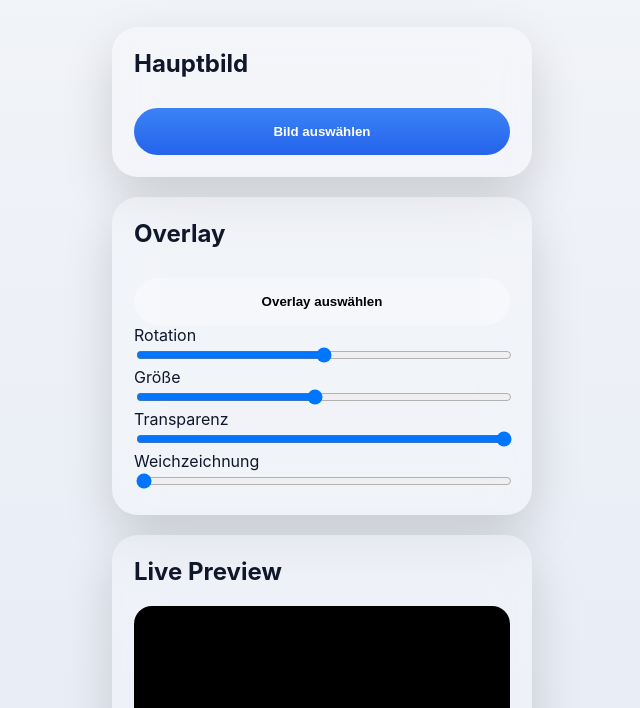
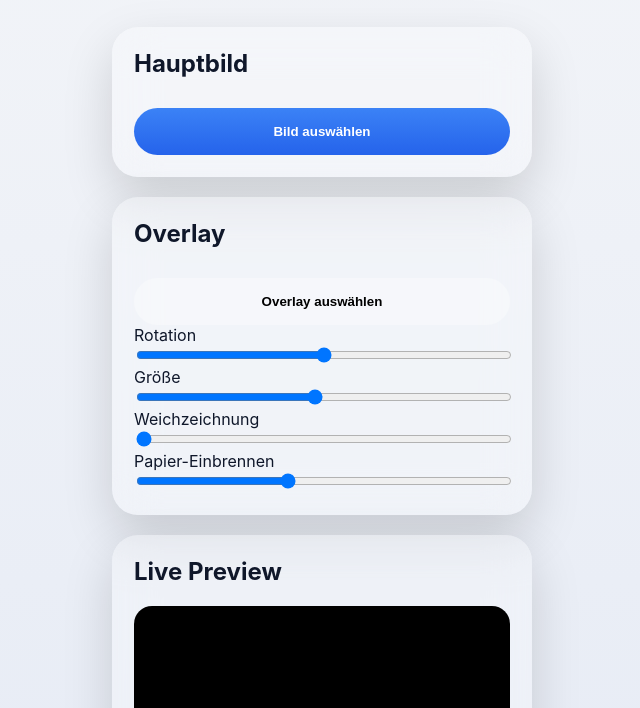
Before and after one commit to ttsshopbot/zettelbot-backend, a website: page index.html in a window 1280 px wide. Shown: the part 92-800 px from the top of the page, without its empty margins (318-958 px from the left). Drawn offline with Linux system fonts and the light colour scheme.

Commit message:
Update index.html

```diff
--- a/index.html
+++ b/index.html
@@ -37,26 +37,11 @@
     <label>Größe</label>
     <input type="range" id="scale" min="0.1" max="2" step="0.01" value="1">
 
-    <!-- 🔹 NEU – muss exakt so heißen -->
-    <label>Transparenz</label>
-    <input
-      type="range"
-      id="opacity"
-      min="0"
-      max="1"
-      step="0.01"
-      value="1"
-    >
+    <label>Weichzeichnung</label>
+    <input type="range" id="blur" min="0" max="8" step="0.1" value="0">
 
-    <label>Weichzeichnung</label>
-    <input
-      type="range"
-      id="blur"
-      min="0"
-      max="10"
-      step="0.1"
-      value="0"
-    >
+    <label>Papier-Einbrennen</label>
+    <input type="range" id="paper" min="0" max="1" step="0.01" value="0.4">
   </div>
 
   <!-- LIVE PREVIEW -->
```
